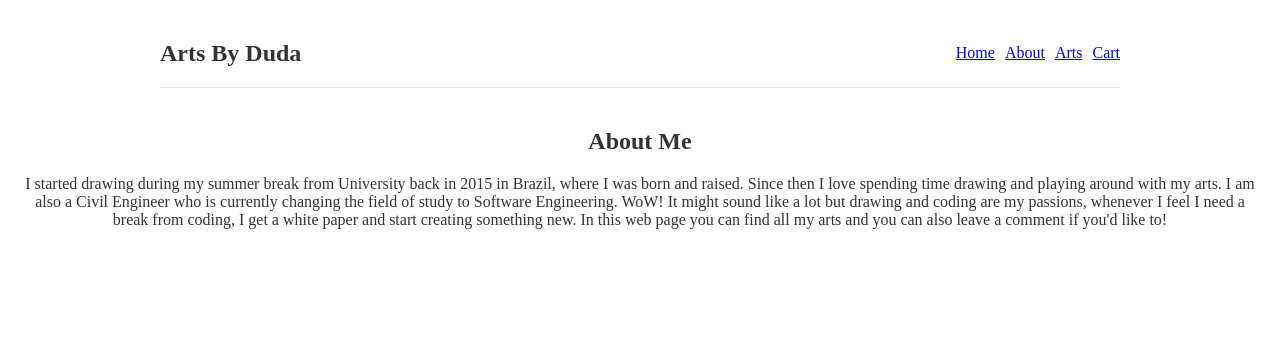
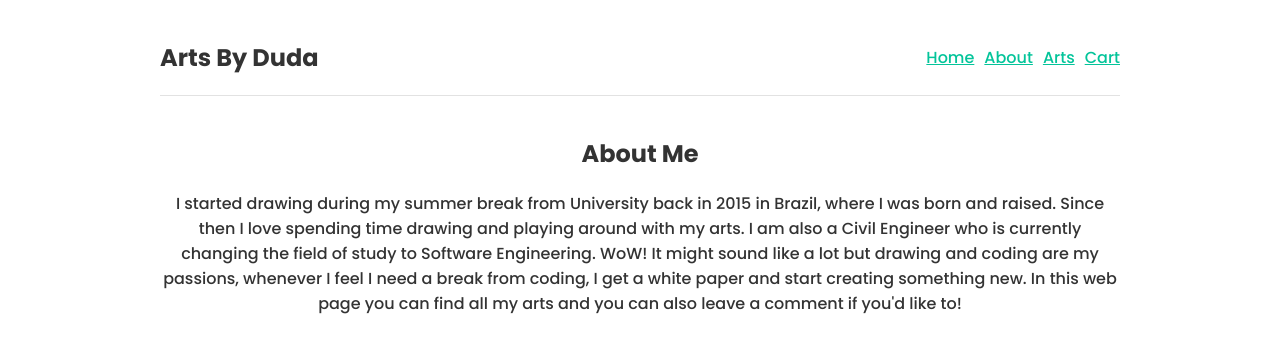
Before and after one commit to dudabrasilc/arts-by-all-react-app, a React (Create React App) app: page /About in a window 1280 px wide. Shown: the top 352 px of the page. Built offline with nearby package versions, Linux system fonts and the light colour scheme.

Commit message:
add image styles, import image, import url font style

```diff
--- a/src/index.css
+++ b/src/index.css
@@ -1,3 +1,5 @@
+@import url('https://fonts.googleapis.com/css2?family=Poppins:wght@300;500;700&family=VT323&display=swap');
+
 .nav {
   display: flex;
   gap: 10px;
@@ -17,3 +19,22 @@ body {
 nav h1 {
   margin-right: auto;
 }
+
+.content {
+  max-width: 960px;
+  margin: 0 auto;
+}
+
+a {
+  color: rgb(3, 196, 154);
+}
+
+img {
+  background-repeat: no-repeat;
+  width: 50%;
+  height: 50%;
+}
+
+nav h1 {
+  margin-right: auto;
+}
```
